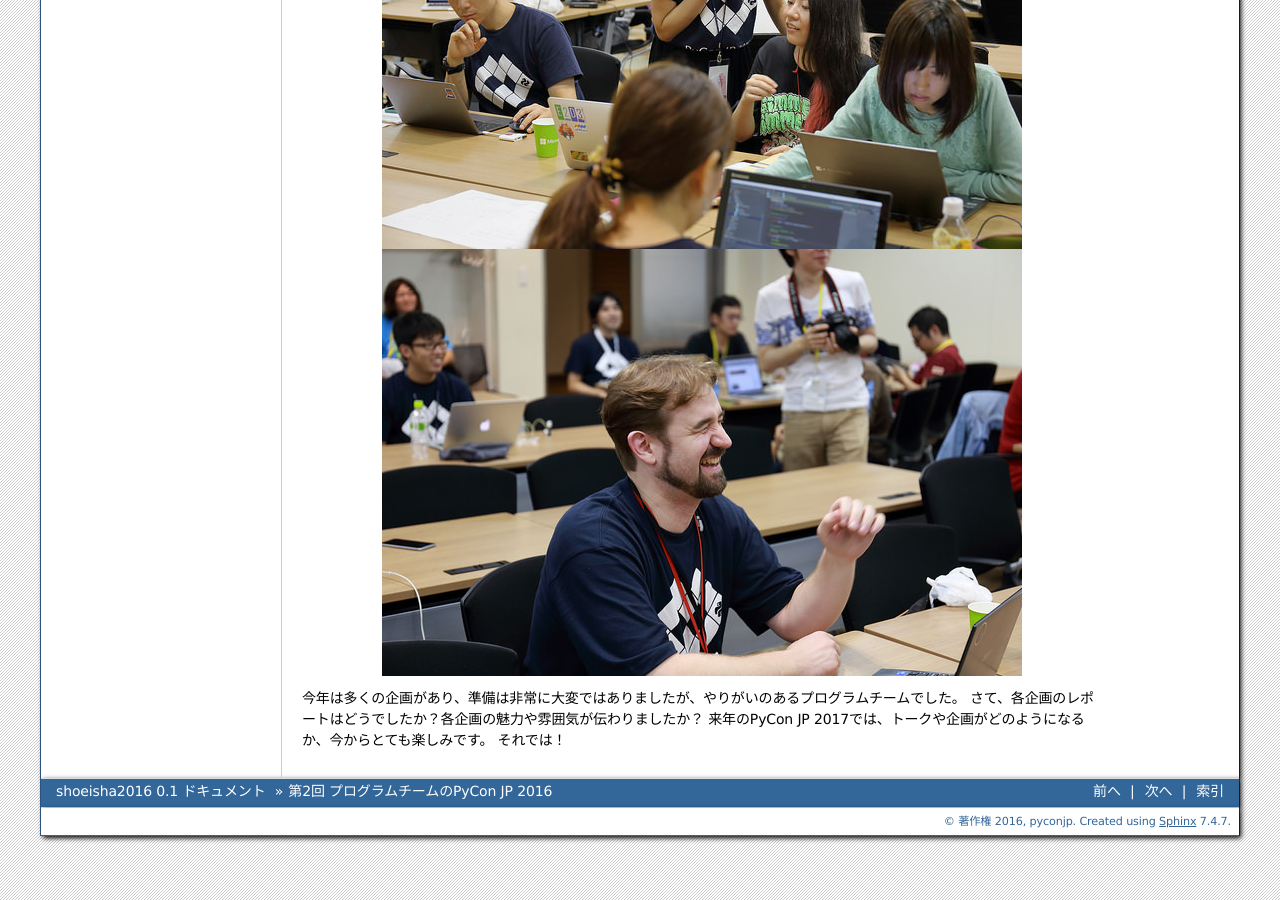
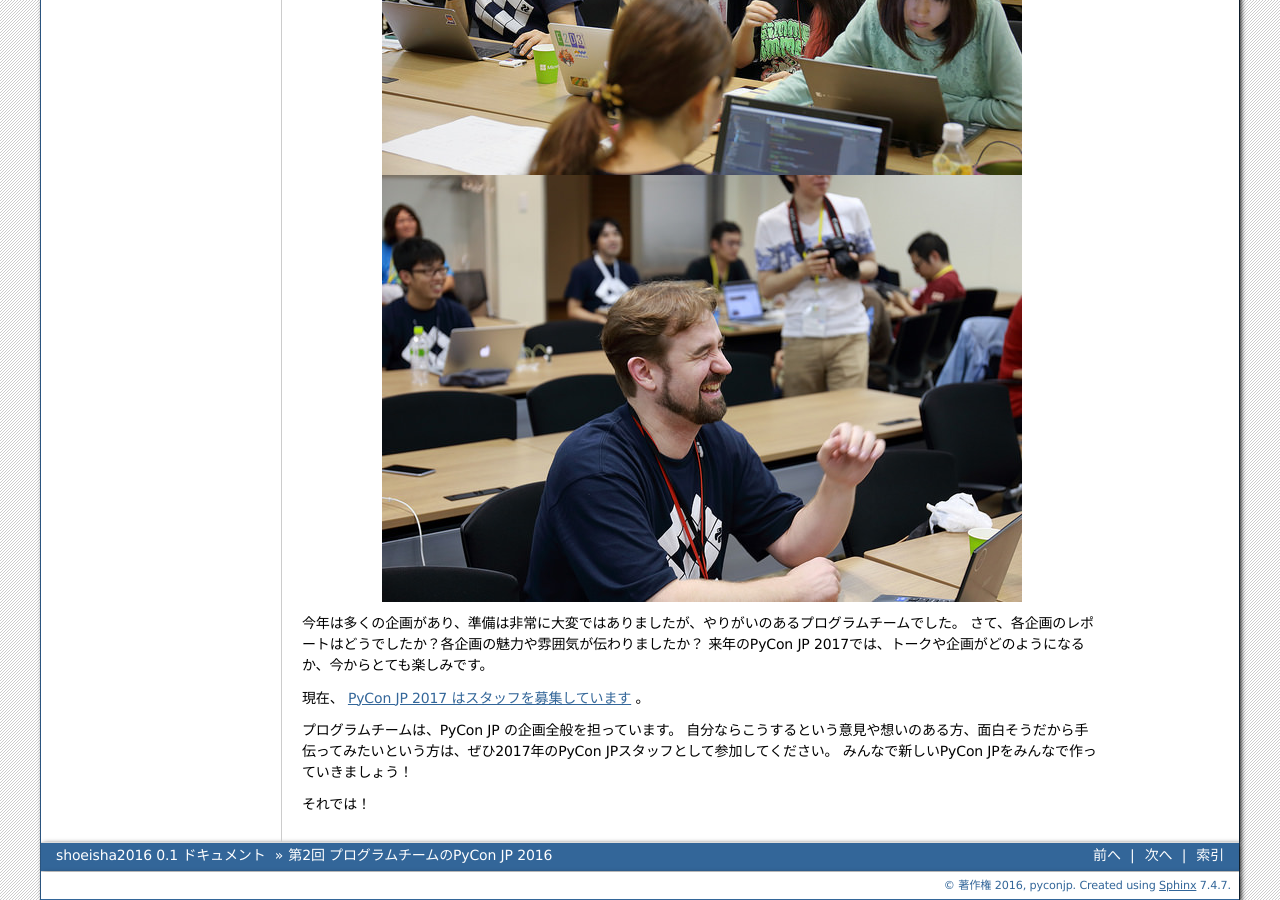
Before and after one commit to pyconjp/shoeisha2016, a Sphinx documentation site: the page built from source/afterreport_02_program.rst, in a window 1280 px wide and 900 px high, scrolled down 12086 px. Built offline with Sphinx 7.4.7, drawn with Linux system fonts in a browser that asks for light colours; some of the changed text lies outside the part shown.

Commit message:
update program team after report

```diff
--- a/source/afterreport_02_program.rst
+++ b/source/afterreport_02_program.rst
@@ -130,9 +130,7 @@ Twitterやアンケートには招待講演についての記載や、招待講
 色々な人がPyCon JPに参加するきっかけをつくることができてよかったです。
 来年以降は、また違うテーマで招待講演ができるとよいなと思っています。
 
-スタッフは初めてでしたが、このようなChallengeもさせてもらって、とても楽しかったです。
-また、自分がPyCon JPに応募した目的をすべてやらせてもらえて、とても感謝してます。
-もし、PyConでやってみたいことがある（例えばPyCon JPで招待講演を依頼したい人がいる）なら、PyCon JP 2017のスタッフに応募してみてください。
+私がPyCon JPスタッフに応募した目的は、PyCon JPのようなイベント運営をどのように進めたら良いのか、Pythonコミュニティの作り方、盛り上げ方を知りたいということでした。また、最新の専門技術について話ができる方を招待して、みなさんに知ってもらうことでした。スタッフは初めてでしたが、このようなChallengeをさせてもらって、とても楽しかったです。
 
 
 トーク
@@ -397,4 +391,13 @@ LTは、5分間と短い時間ですが、参加者全員の前で発表がで
 今年は多くの企画があり、準備は非常に大変ではありましたが、やりがいのあるプログラムチームでした。
 さて、各企画のレポートはどうでしたか？各企画の魅力や雰囲気が伝わりましたか？
 来年のPyCon JP 2017では、トークや企画がどのようになるか、今からとても楽しみです。
+
+現在、 `PyCon JP 2017 はスタッフを募集しています`_ 。
+
+.. _PyCon JP 2017 はスタッフを募集しています: https://pyconjp.blogspot.jp/2016/10/pyconjp-2017-kickoff-meeting.html
+
+プログラムチームは、PyCon JP の企画全般を担っています。
+自分ならこうするという意見や想いのある方、面白そうだから手伝ってみたいという方は、ぜひ2017年のPyCon JPスタッフとして参加してください。
+みんなで新しいPyCon JPをみんなで作っていきましょう！
+
 それでは！
```
Also changed, not shown: other parts of source/afterreport_02_program.rst (+0 -4 lines).
